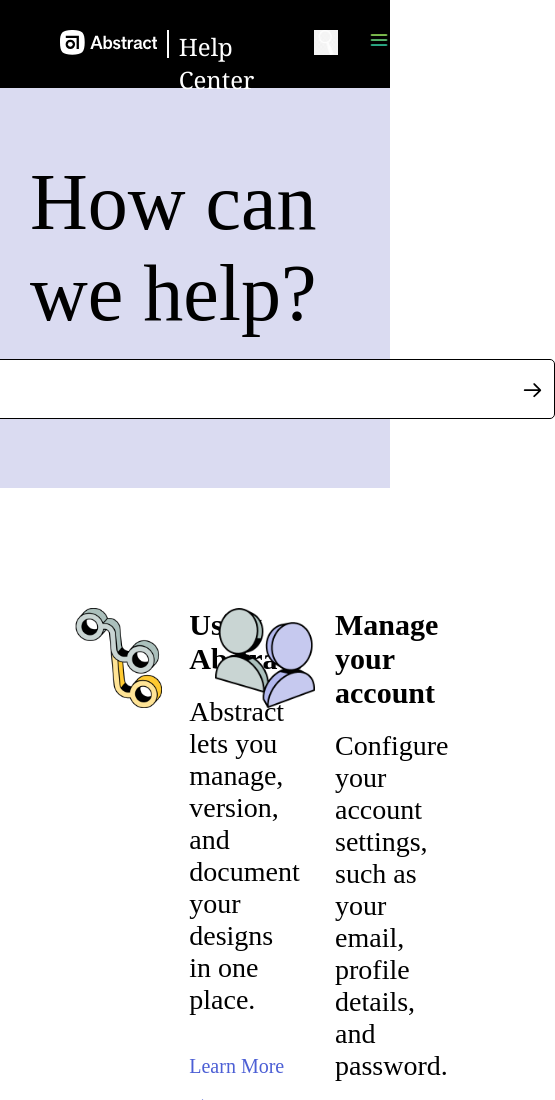
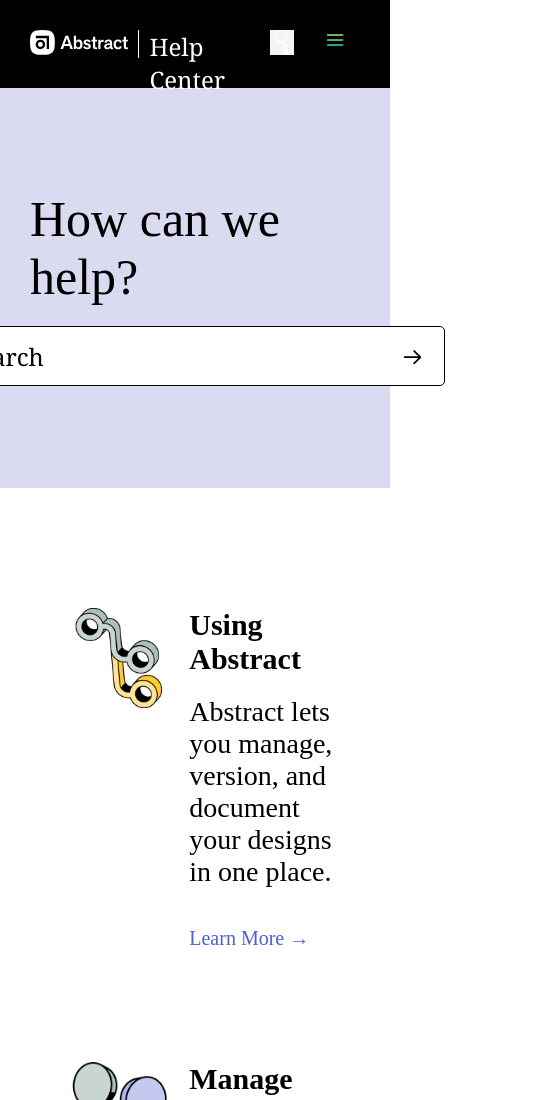
Before and after one commit to Adaamss/Abstarct, a plain HTML site: page index.html in a window 390 px wide. Shown: the top 1100 px of the page, 555 px wide, since content can reach past the window. Drawn offline with Linux system fonts and the light colour scheme.

Commit message:
mobile changes

```diff
--- a/style.css
+++ b/style.css
@@ -1,5 +1,5 @@
 *{
-    margin: 0;
+    margin: 0 ;
     padding: 0;
     box-sizing: border-box;
 }
@@ -119,7 +119,7 @@
     outline: none;
 }
 .flech{
-    height: 25px;
+    height:25px;
     width:25px;
     position: absolute;top: 15px; left:685px;
     color:#4C5FD5; ;
@@ -262,3 +262,36 @@ margin-bottom: 20px;
         margin: 0 auto;
     }
   }
+
+  @media all and (max-width:750px){
+.texthelp{
+    font-size: 50px;
+}
+.searchbox{
+    width: 500px;
+}
+.flech{
+    height:25px;
+    width:25px;
+    position: absolute;top: 15px; left:455px;
+    color:#4C5FD5; ;
+}
+
+.header{
+    padding: 0 30px 0 30px;
+}
+
+.rightside{
+padding: 0px;
+padding-top: 15px;
+}
+
+.managementItem{
+    display: flex;
+    flex-direction: row;
+    width: 100%;
+    margin-bottom: 80px;
+}
+
+
+  }
```
